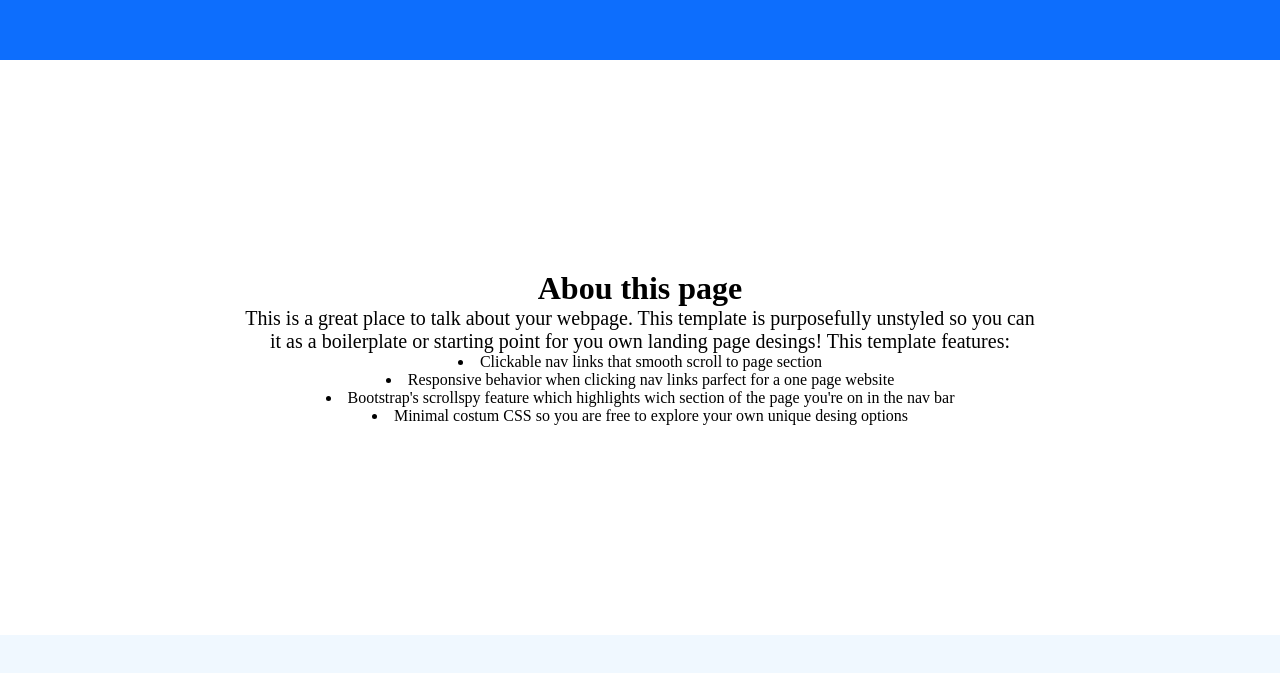
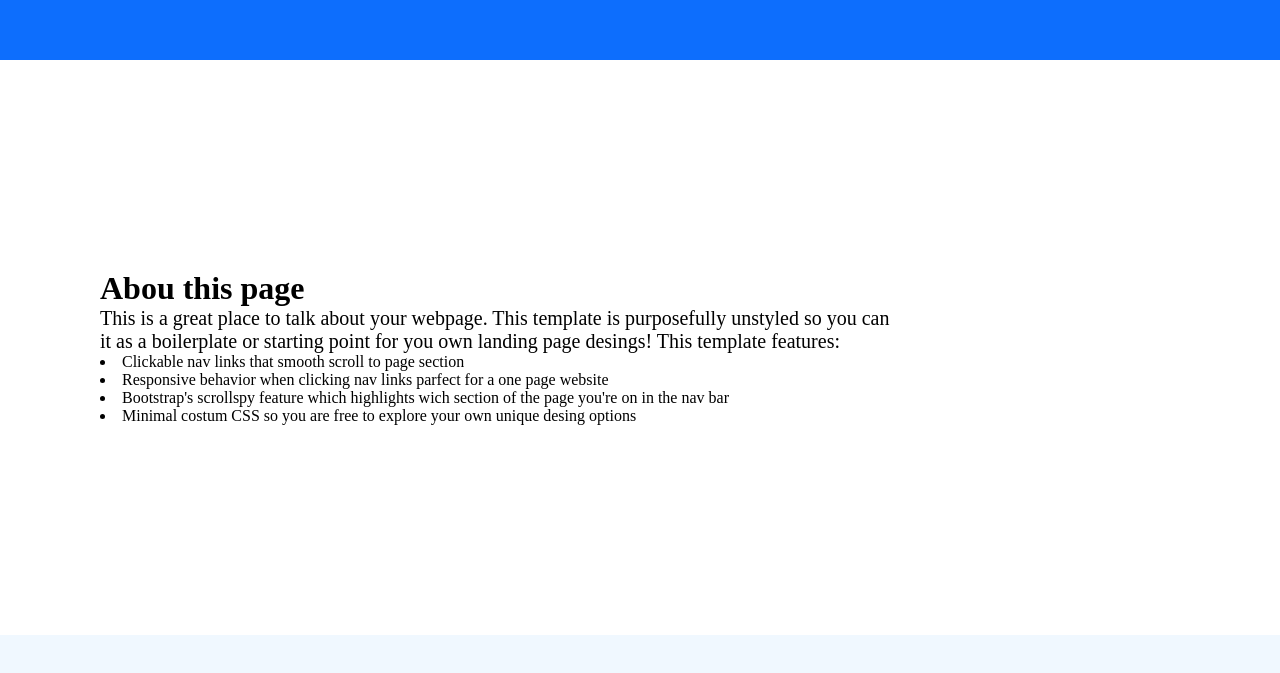
Before and after one commit to HalilBeyAbim/secondDesingSite, a plain HTML site: page index.html in a window 1280 px wide. Shown: the part 471-1144 px from the top of the page. Drawn offline with Linux system fonts and the light colour scheme.

Commit message:
change little mistake

```diff
--- a/css/style.css
+++ b/css/style.css
@@ -25,7 +25,7 @@ padding: 8px 16px;
 font-size: 20px;
 }
 #Second{
-    text-align: center;
+    margin-left: 100px;
     padding: 210px 0px ;
 }
 #Second h2{
--- a/index.html
+++ b/index.html
@@ -18,12 +18,12 @@
         <h2>Abou this page</h2>
         <p>This is a great place to talk about your webpage. This template is purposefully unstyled so you can
              <br><span> it as a boilerplate or starting point for you own landing page desings! This template features:</span></p>
-
+             <ul></ul>
                  <li>Clickable nav links that smooth scroll to page section</li>
                  <li>Responsive behavior when clicking nav links parfect for a one page website</li>
                  <li>Bootstrap's scrollspy feature which highlights wich section of the page you're on in the nav bar</li>
                  <li>Minimal costum CSS so you are free to explore your own unique desing options</li>
-
+             </ul>
     </div>
     <div id="Third">
         <h2>Services we offer</h2>
```
